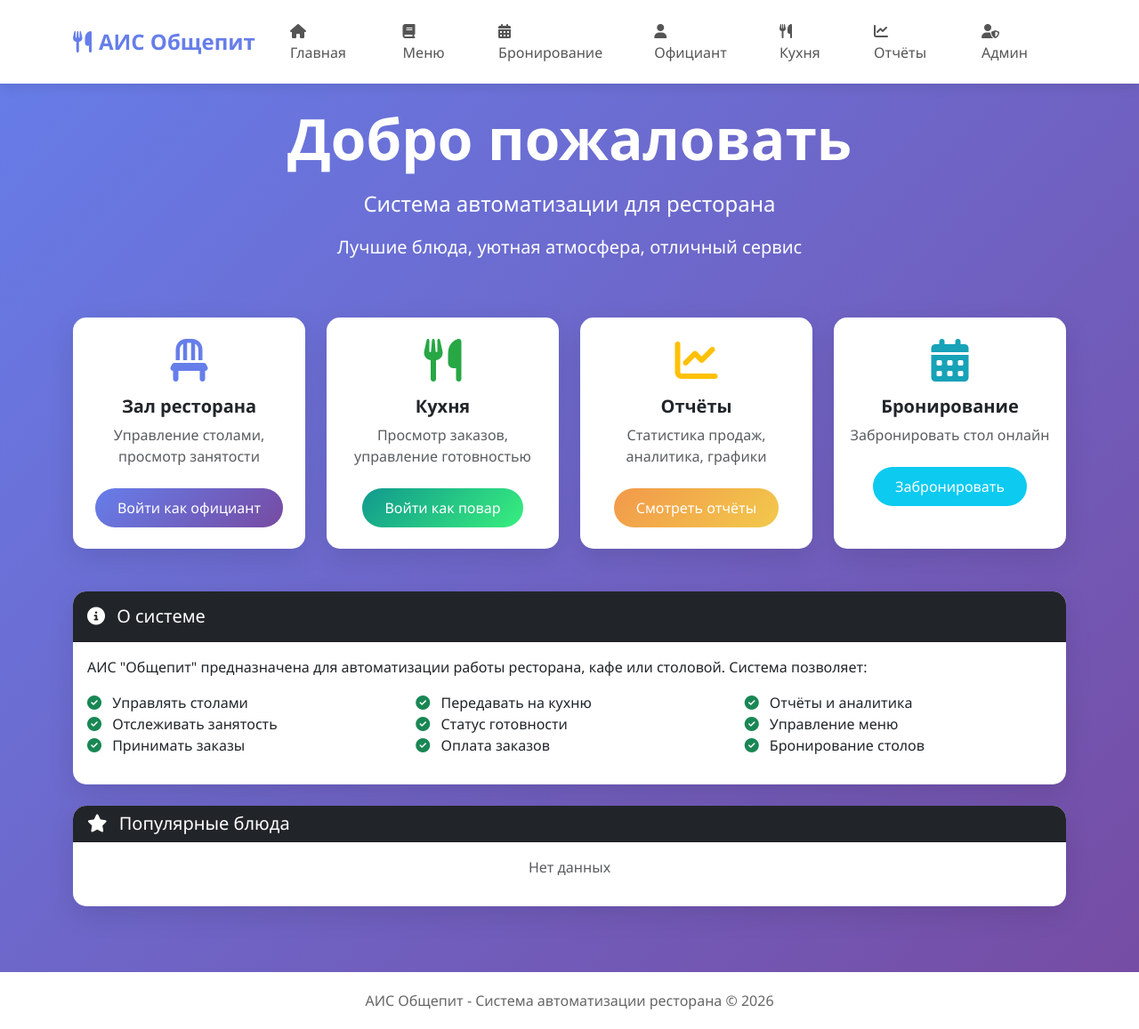
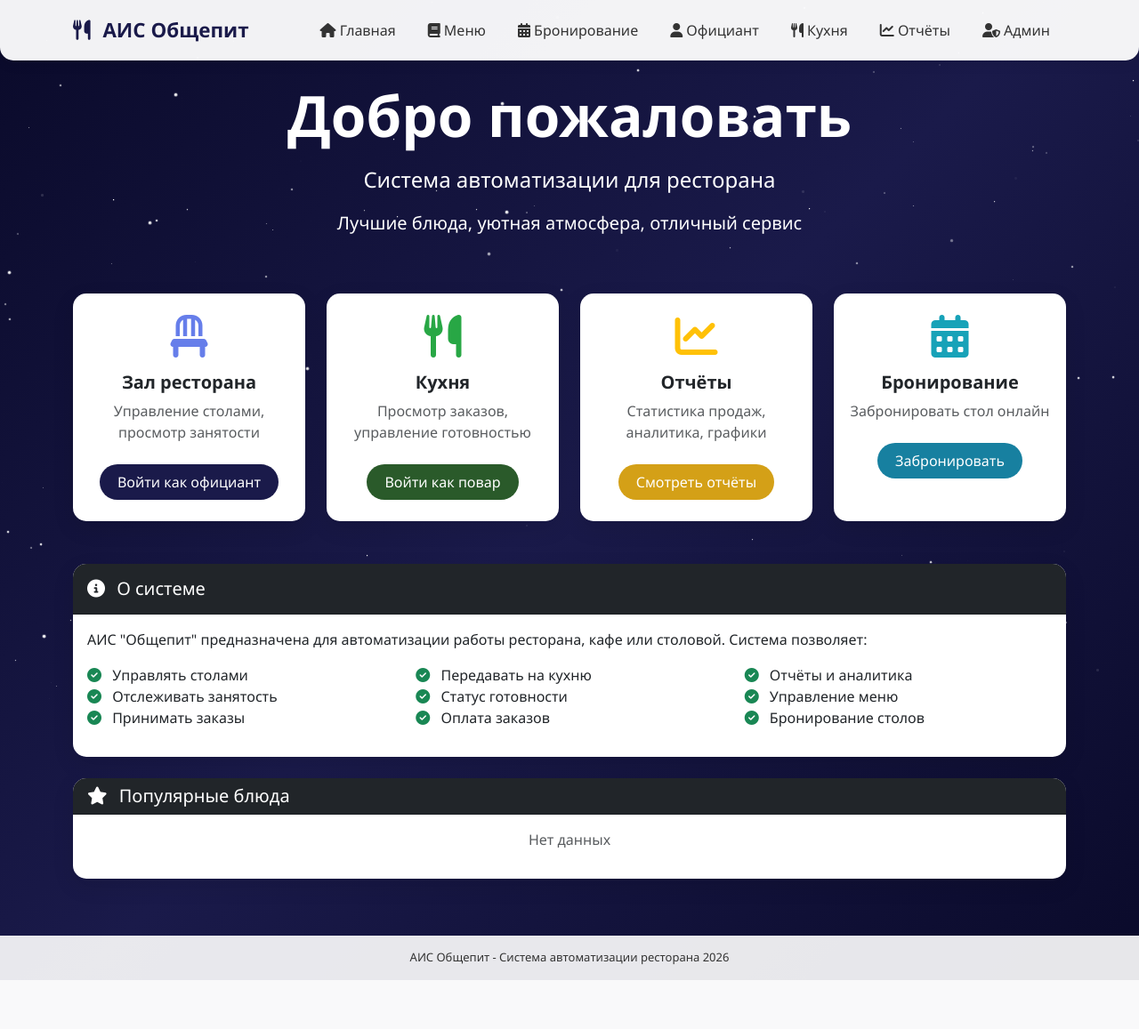
Before and after one commit to kotp2001/obshepit-ais, a Django app: page / in a window 1280 px wide. Shown: the whole page at 89% size. After the commit the page ends 1102 px from the top, so only its background shows below. Run offline with Django 4.2, Linux system fonts and the light colour scheme; data that the repository does not hold is empty; parts of the project's set-up code (start-up, migrations or seed data) failed here and were passed over.

Commit message:
Update base.html

```diff
--- a/templates/base.html
+++ b/templates/base.html
@@ -16,67 +16,114 @@
 
         body {
             font-family: 'Segoe UI', Tahoma, Geneva, Verdana, sans-serif;
-            background: linear-gradient(135deg, #667eea 0%, #764ba2 100%);
             min-height: 100vh;
+            background: linear-gradient(135deg, #0a0a2a 0%, #1a1a4a 50%, #0a0a2a 100%);
+            position: relative;
+            overflow-x: hidden;
+        }
+
+        /* Звёздное небо */
+        .stars {
+            position: fixed;
+            top: 0;
+            left: 0;
+            width: 100%;
+            height: 100%;
+            pointer-events: none;
+            z-index: 0;
+        }
+
+        .star {
+            position: absolute;
+            background: white;
+            border-radius: 50%;
+            opacity: 0;
+            animation: twinkle 3s ease-in-out infinite;
+        }
+
+        @keyframes twinkle {
+            0%, 100% { opacity: 0; transform: scale(1); }
+            50% { opacity: 1; transform: scale(1.2); }
+        }
+
+        @keyframes starMove {
+            0% { transform: translateX(0) translateY(0); }
+            100% { transform: translateX(100px) translateY(-50px); }
+        }
+
+        .container {
+            position: relative;
+            z-index: 1;
         }
 
         /* Навигация */
         .navbar {
-            background: white;
+            background: rgba(255, 255, 255, 0.95);
             box-shadow: 0 2px 15px rgba(0,0,0,0.1);
-            padding: 15px 0;
+            padding: 12px 0;
+            border-radius: 0 0 15px 15px;
         }
 
         .navbar-brand {
-            font-size: 1.5rem;
+            font-size: 1.4rem;
             font-weight: bold;
-            color: #667eea !important;
+            color: #1a1a4a !important;
+        }
+
+        .navbar-brand i {
+            margin-right: 8px;
         }
 
         .nav-link {
-            color: #555 !important;
-            transition: all 0.3s ease;
-            border-radius: 25px;
-            padding: 8px 20px !important;
-            margin: 0 3px;
+            color: #333 !important;
+            transition: all 0.15s ease;
+            border-radius: 20px;
+            padding: 6px 16px !important;
+            margin: 0 2px;
+            font-weight: 500;
         }
 
         .nav-link:hover {
-            background: linear-gradient(135deg, #667eea 0%, #764ba2 100%);
+            background: #1a1a4a;
             color: white !important;
-            transform: translateY(-2px);
+            transform: translateY(-1px);
+        }
+
+        .nav-link:active {
+            transform: translateY(1px);
         }
 
         /* Карточки */
         .card {
             border-radius: 15px;
-            box-shadow: 0 10px 30px rgba(0,0,0,0.1);
-            transition: all 0.3s ease;
+            box-shadow: 0 8px 25px rgba(0,0,0,0.1);
             border: none;
             overflow: hidden;
+            background: white;
+            transition: transform 0.2s ease, box-shadow 0.2s ease;
         }
 
         .card:hover {
-            transform: translateY(-5px);
-            box-shadow: 0 20px 40px rgba(0,0,0,0.15);
+            transform: translateY(-3px);
+            box-shadow: 0 12px 30px rgba(0,0,0,0.15);
         }
 
-        /* Кнопки */
+        /* Кнопки - только нажимаемые кнопки имеют анимацию */
         .btn {
             border-radius: 25px;
-            padding: 10px 25px;
+            padding: 8px 20px;
             font-weight: 500;
-            transition: all 0.2s ease;
+            transition: transform 0.1s ease;
             border: none;
         }
 
         .btn-primary {
-            background: linear-gradient(135deg, #667eea 0%, #764ba2 100%);
+            background: #1a1a4a;
         }
 
         .btn-primary:hover {
-            transform: translateY(-2px);
-            box-shadow: 0 5px 15px rgba(102,126,234,0.4);
+            background: #2a2a5a;
+            transform: translateY(-1px);
         }
 
         .btn-primary:active {
@@ -84,12 +131,12 @@
         }
 
         .btn-success {
-            background: linear-gradient(135deg, #11998e 0%, #38ef7d 100%);
+            background: #2a5a2a;
         }
 
         .btn-success:hover {
-            transform: translateY(-2px);
-            box-shadow: 0 5px 15px rgba(56,239,125,0.4);
+            background: #3a6a3a;
+            transform: translateY(-1px);
         }
 
         .btn-success:active {
@@ -97,56 +144,63 @@
         }
 
         .btn-warning {
-            background: linear-gradient(135deg, #f2994a 0%, #f2c94c 100%);
+            background: #d4a017;
             color: white;
         }
 
         .btn-warning:hover {
-            transform: translateY(-2px);
-            box-shadow: 0 5px 15px rgba(242,153,74,0.4);
+            background: #e4b027;
+            transform: translateY(-1px);
         }
 
         .btn-warning:active {
             transform: translateY(1px);
         }
 
-        .btn-danger {
-            background: linear-gradient(135deg, #eb3349 0%, #f45c43 100%);
+        .btn-info {
+            background: #1780a0;
+            color: white;
         }
 
-        .btn-danger:hover {
-            transform: translateY(-2px);
-            box-shadow: 0 5px 15px rgba(235,51,73,0.4);
+        .btn-info:hover {
+            background: #2790b0;
+            transform: translateY(-1px);
         }
 
-        .btn-danger:active {
+        .btn-info:active {
             transform: translateY(1px);
         }
 
-        .btn-outline {
-            background: transparent;
-            border: 2px solid #667eea;
-            color: #667eea;
+        .btn-sm {
+            padding: 4px 12px;
+            font-size: 12px;
         }
 
-        .btn-outline:hover {
-            background: linear-gradient(135deg, #667eea 0%, #764ba2 100%);
+        /* Кнопки добавления в корзину */
+        .btn-add {
+            background: #2a5a2a;
             color: white;
-            transform: translateY(-2px);
+            border-radius: 20px;
+            padding: 6px 15px;
+            transition: transform 0.1s ease;
+        }
+
+        .btn-add:hover {
+            background: #3a6a3a;
+            transform: translateY(-1px);
+        }
+
+        .btn-add:active {
+            transform: translateY(1px);
         }
 
         /* Столы */
         .table-card {
             cursor: pointer;
-            transition: all 0.3s ease;
+            transition: transform 0.1s ease;
             text-align: center;
-            padding: 20px;
-            border-radius: 15px;
-        }
-
-        .table-card:hover {
-            transform: scale(1.05);
-            box-shadow: 0 15px 40px rgba(0,0,0,0.2);
+            padding: 15px;
+            border-radius: 12px;
         }
 
         .table-card:active {
@@ -154,84 +208,66 @@
         }
 
         .table-free {
-            background: linear-gradient(135deg, #d4fc79 0%, #96e6a1 100%);
+            background: linear-gradient(135deg, #c8e6c9 0%, #a5d6a7 100%);
             cursor: pointer;
         }
 
+        .table-free:hover {
+            transform: translateY(-2px);
+        }
+
         .table-occupied {
-            background: linear-gradient(135deg, #f093fb 0%, #f5576c 100%);
-            cursor: not-allowed;
-            opacity: 0.7;
+            background: linear-gradient(135deg, #ffcdd2 0%, #ef9a9a 100%);
+            cursor: default;
+            opacity: 0.8;
         }
 
         .table-reserved {
-            background: linear-gradient(135deg, #ffe259 0%, #ffa751 100%);
-            cursor: not-allowed;
-            opacity: 0.7;
+            background: linear-gradient(135deg, #ffe0b2 0%, #ffcc80 100%);
+            cursor: default;
+            opacity: 0.8;
         }
 
-        /* Бейджи статусов */
-        .status-badge {
-            padding: 5px 12px;
-            border-radius: 20px;
-            font-size: 12px;
-            font-weight: bold;
-            display: inline-block;
+        /* Не нажимаемые кнопки - без анимации */
+        .table-occupied, .table-reserved {
+            cursor: not-allowed;
         }
 
-        .status-new { background: #17a2b8; color: white; }
-        .status-cooking { background: #ffc107; color: black; }
-        .status-ready { background: #28a745; color: white; }
-        .status-paid { background: #007bff; color: white; }
-
-        /* Цены */
-        .price {
-            font-size: 1.3rem;
-            font-weight: bold;
-            color: #e74c3c;
+        .table-occupied:active, .table-reserved:active {
+            transform: none;
         }
 
-        /* Футер */
-        .footer {
-            background: white;
-            margin-top: 50px;
-            padding: 20px;
-            text-align: center;
-            color: #666;
+        .status-badge {
+            padding: 4px 10px;
+            border-radius: 15px;
+            font-size: 11px;
+            font-weight: bold;
         }
 
-        /* Анимации */
-        @keyframes fadeIn {
-            from { opacity: 0; transform: translateY(20px); }
-            to { opacity: 1; transform: translateY(0); }
+        .price {
+            font-size: 1.2rem;
+            font-weight: bold;
+            color: #c0392b;
         }
 
-        .fade-in {
-            animation: fadeIn 0.5s ease forwards;
-        }
-
-        /* Скролл */
-        ::-webkit-scrollbar {
-            width: 8px;
-        }
-
-        ::-webkit-scrollbar-track {
-            background: #f1f1f1;
-            border-radius: 10px;
-        }
-
-        ::-webkit-scrollbar-thumb {
-            background: linear-gradient(135deg, #667eea 0%, #764ba2 100%);
-            border-radius: 10px;
+        .footer {
+            background: rgba(255, 255, 255, 0.9);
+            margin-top: 40px;
+            padding: 15px;
+            text-align: center;
+            color: #333;
+            font-size: 13px;
         }
     </style>
     {% block extra_css %}{% endblock %}
 </head>
 <body>
+    <div class="stars" id="stars"></div>
+
     <nav class="navbar navbar-expand-lg">
         <div class="container">
             <a class="navbar-brand" href="/">
-                <i class="fas fa-utensils me-2"></i>АИС Общепит
+                <i class="fas fa-utensils"></i> АИС Общепит
             </a>
             <button class="navbar-toggler" type="button" data-bs-toggle="collapse" data-bs-target="#navbarNav">
                 <span class="navbar-toggler-icon"></span>
@@ -255,11 +291,29 @@
     </div>
 
     <div class="footer">
-        <p class="mb-0">АИС Общепит - Система автоматизации ресторана © 2026</p>
+        <p class="mb-0">АИС Общепит - Система автоматизации ресторана 2026</p>
     </div>
 
     <script src="https://cdn.jsdelivr.net/npm/bootstrap@5.3.0/dist/js/bootstrap.bundle.min.js"></script>
     <script src="https://cdn.jsdelivr.net/npm/chart.js"></script>
+    <script>
+        // Генерация звёзд
+        function createStars() {
+            const starsContainer = document.getElementById('stars');
+            for (let i = 0; i < 200; i++) {
+                const star = document.createElement('div');
+                star.className = 'star';
+                star.style.width = Math.random() * 3 + 'px';
+                star.style.height = star.style.width;
+                star.style.left = Math.random() * 100 + '%';
+                star.style.top = Math.random() * 100 + '%';
+                star.style.animationDelay = Math.random() * 5 + 's';
+                star.style.animationDuration = 2 + Math.random() * 3 + 's';
+                starsContainer.appendChild(star);
+            }
+        }
+        createStars();
+    </script>
     {% block extra_js %}{% endblock %}
 </body>
 </html>
```
